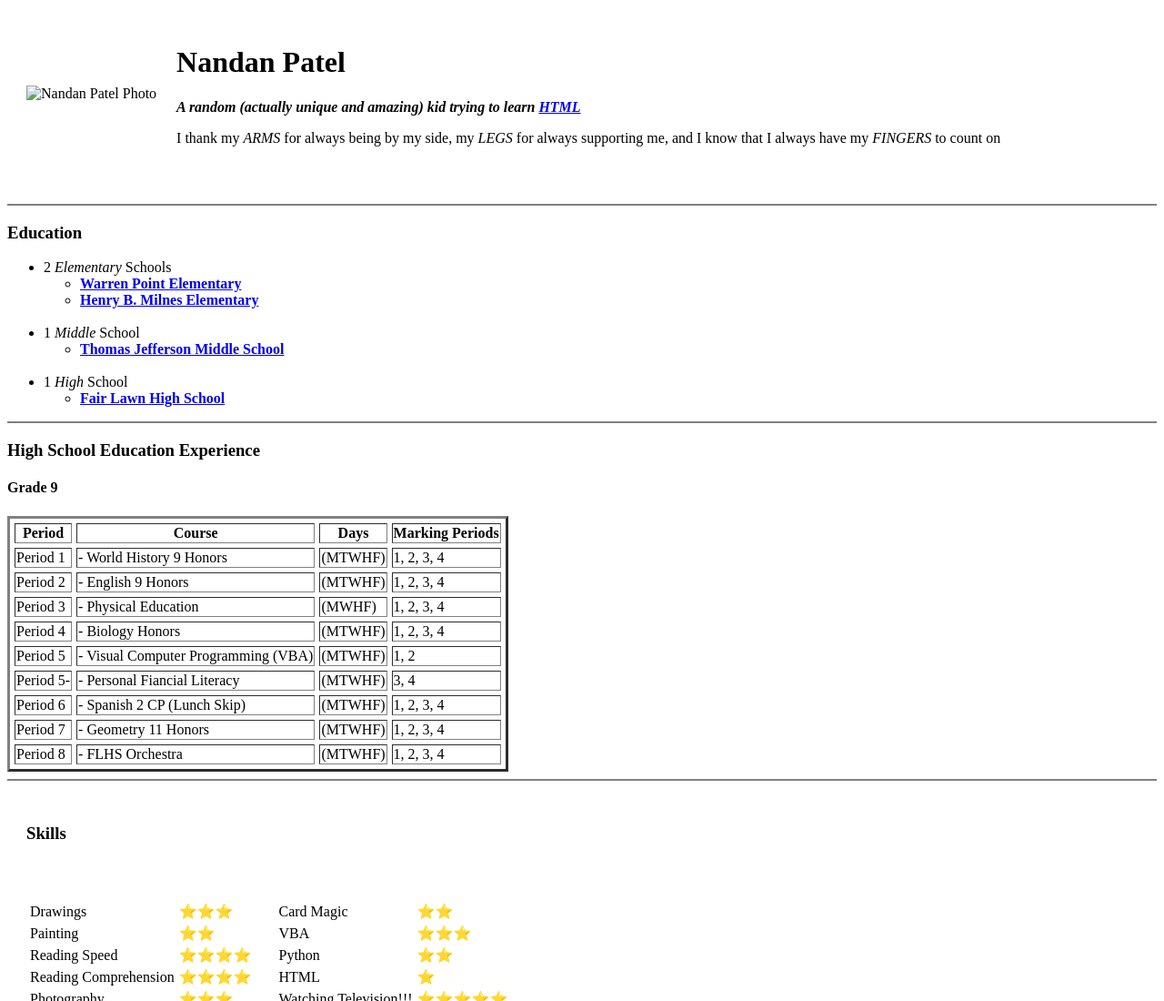
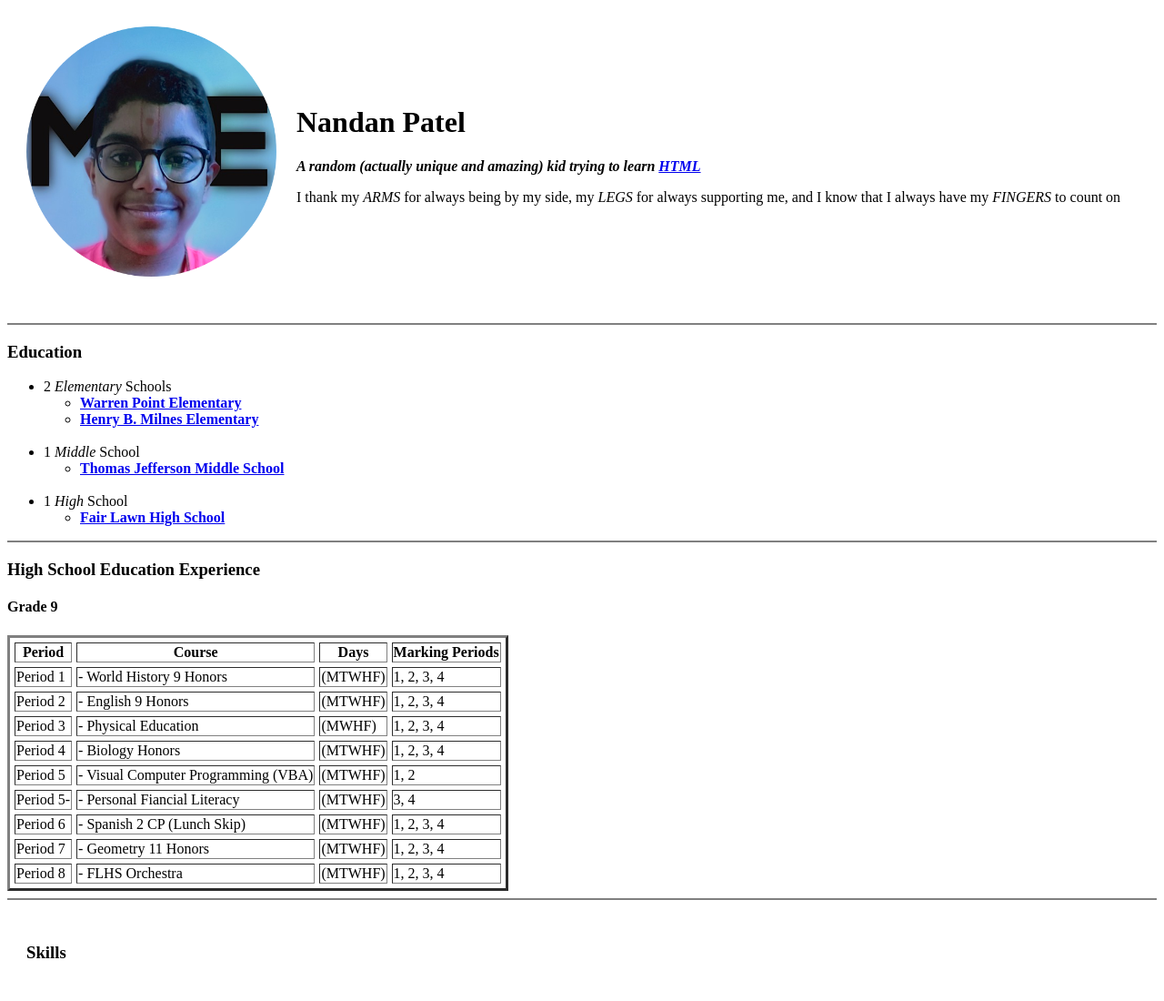
Before and after one commit to 48stand/cv, a plain HTML site: page index.html in a window 1280 px wide. Shown: the top 1100 px of the page at 91% size. Drawn offline with Linux system fonts and the light colour scheme.

Commit message:
Update index.html

```diff
--- a/index.html
+++ b/index.html
@@ -10,7 +10,7 @@
 <body>
   <table cellspacing="20">
     <tr>
-      <td><img src=".\img\circle-cropped.png" alt="Nandan Patel Photo" width="275" height="275"></td>
+      <td><img src=".\circle-cropped.png" alt="Nandan Patel Photo" width="275" height="275"></td>
       <td>
         <h1>Nandan Patel</h1>
         <p><em><strong>A random (actually unique and amazing) kid trying to learn <a href="https://devdocs.io/html/">HTML</a></strong></em></p>
```
